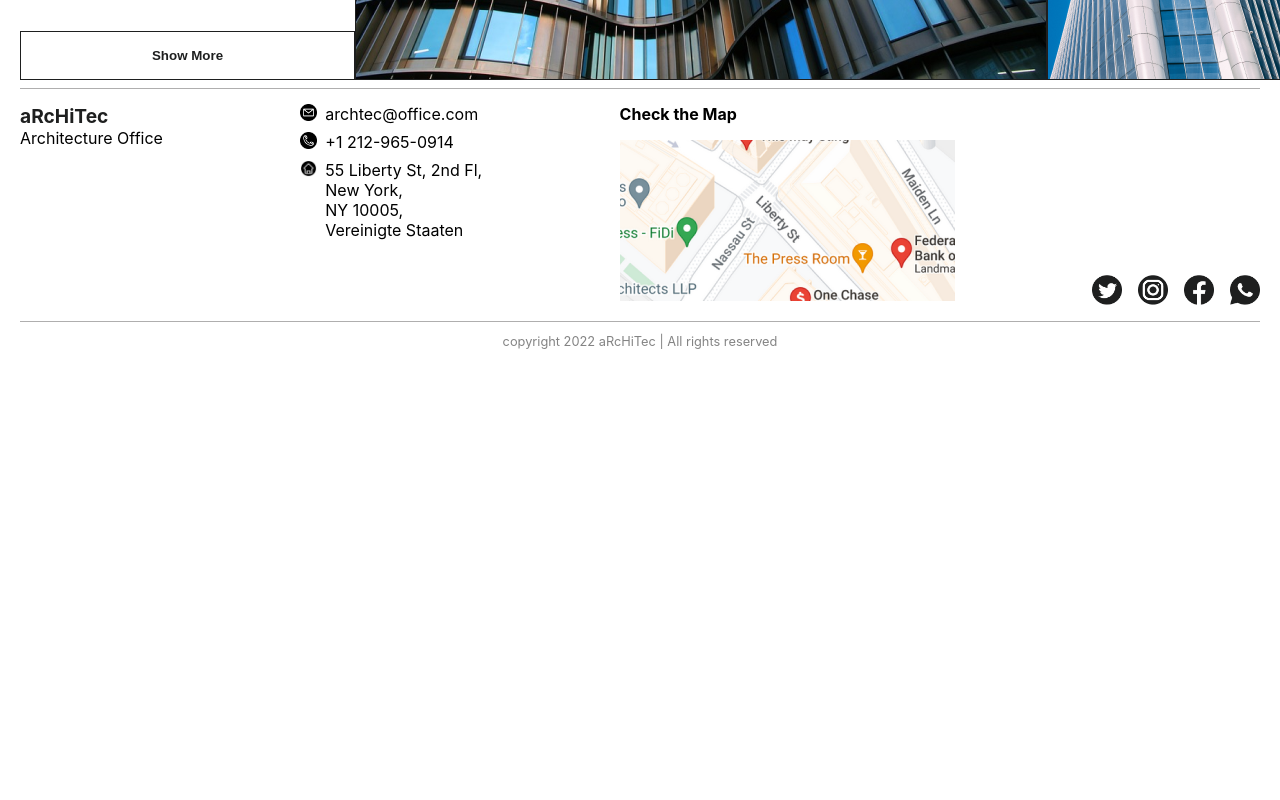
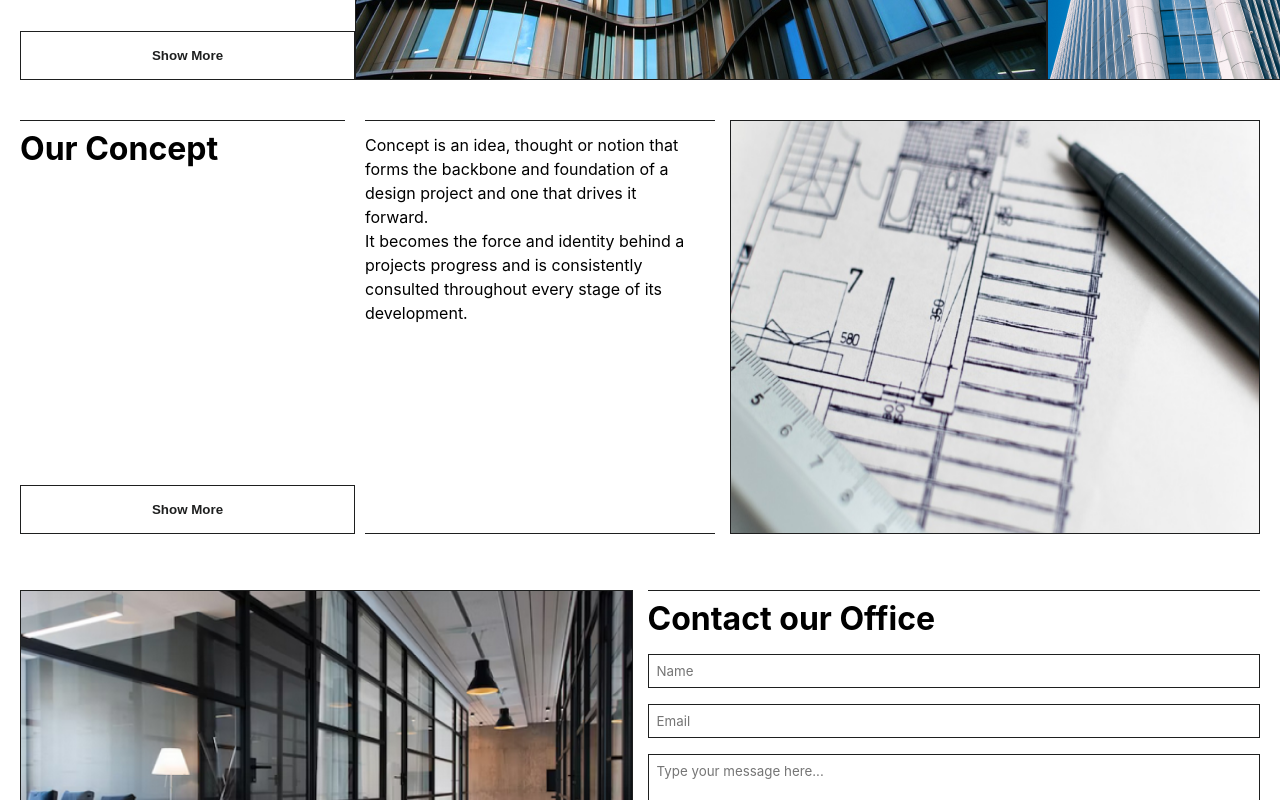
Before and after one commit to versi-on/architecture-office, a React (Create React App) app: page / in a window 1280 px wide. Shown: the part 1620-2420 px from the top of the page. Before the commit the page ends 1982 px from the top, so only its background shows below. Built offline with nearby package versions, Linux system fonts and the light colour scheme.

Commit message:
add contact

```diff
--- /dev/null
+++ b/src/pages/Concept.jsx
@@ -0,0 +1,28 @@
+import img from '../assets/images/img-concept.png'
+
+export default function Concept() {
+    return (
+        <div className="container grid grid-small-wide">
+
+            <div className="container__content  content">
+                <div className='content__title'>
+                    <div className='line line-short'></div>
+                    <h2 className="container__title">Our Concept</h2>
+                </div>
+                <button className='container__btn'>Show More</button>
+            </div>
+
+            <div className="plh">
+                <div className='line'></div>
+                <div className="container__text">
+                    <p>Concept is an idea, thought or notion that forms the backbone and foundation of a design project and one that drives it forward.
+                    </p>
+                    <p>It becomes the force and identity behind a projects progress and is consistently consulted throughout every stage of its development.</p>
+                </div>
+                <div className='line'></div>
+            </div>
+
+            <img src={img} alt="concept blueprint" className='img container__img' />
+        </div>
+    )
+}
--- a/src/pages/Home.jsx
+++ b/src/pages/Home.jsx
@@ -1,6 +1,8 @@
+import Contact from '../components/Contact'
 import Hero from '../components/Hero'
 import News from '../components/News'
 import Projects from '../components/Projects'
+import Concept from './Concept'
 
 export default function Home() {
     return (
@@ -8,6 +10,8 @@ export default function Home() {
             <Hero />
             <News />
             <Projects />
+            <Concept />
+            <Contact />
         </div>
     )
 }
```
